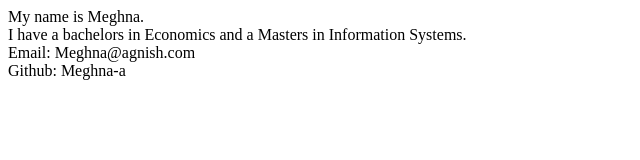
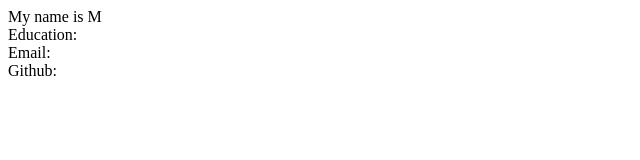
Before and after one commit to meghna-a/Meghna-a.github.io, a plain HTML site: page index.html in a window 1280 px wide. Shown: the whole page, without its empty margins (0-640 px from the left). Drawn offline with Linux system fonts and the light colour scheme.

Commit message:
Update index.html

```diff
--- a/index.html
+++ b/index.html
@@ -3,13 +3,13 @@
   <Title>My Profile in HTML</Title>
     <head>
       <body>
-   My name is Meghna.
+   My name is M
   <br>
-  I have a bachelors in Economics and a Masters in Information Systems.
+ Education:
   <br>
-  Email: Meghna@agnish.com
+  Email:
   <br>
-  Github: Meghna-a
+  Github:
   <br>
   <body>
 </html>
```
